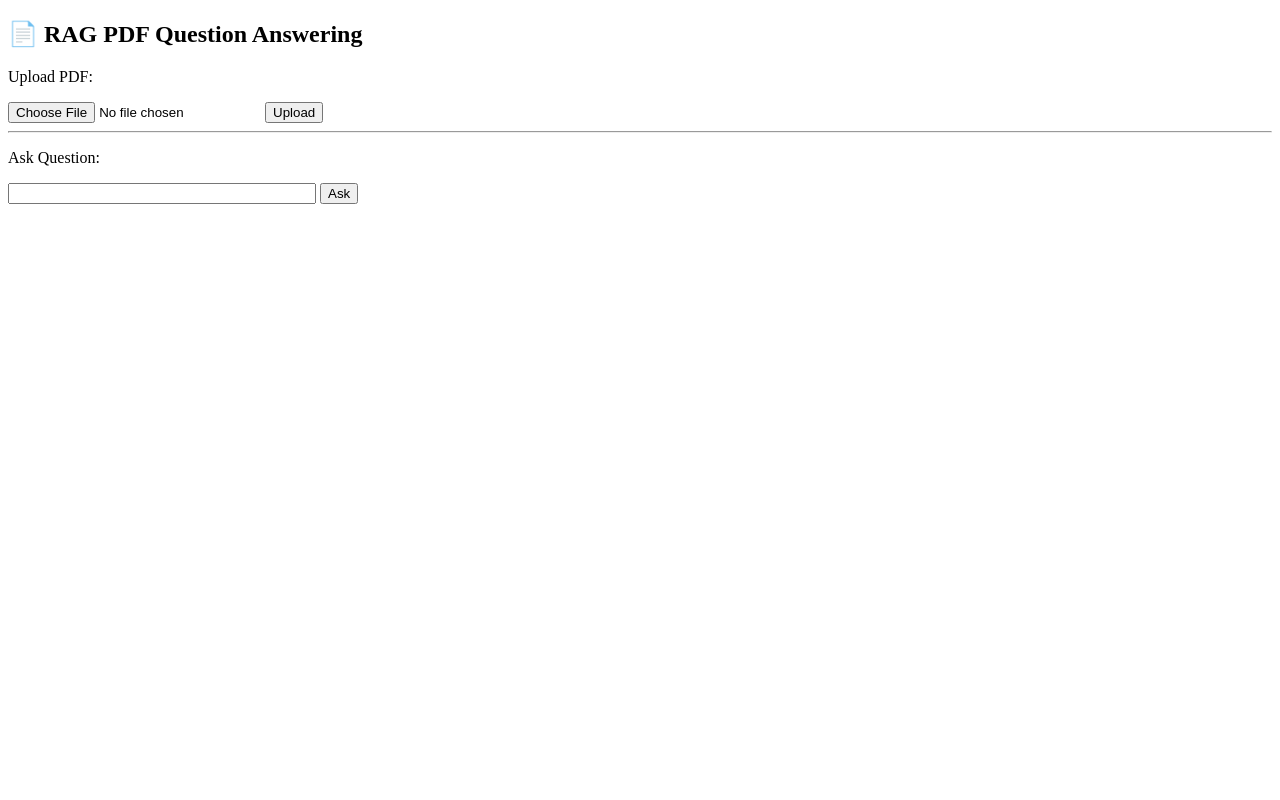
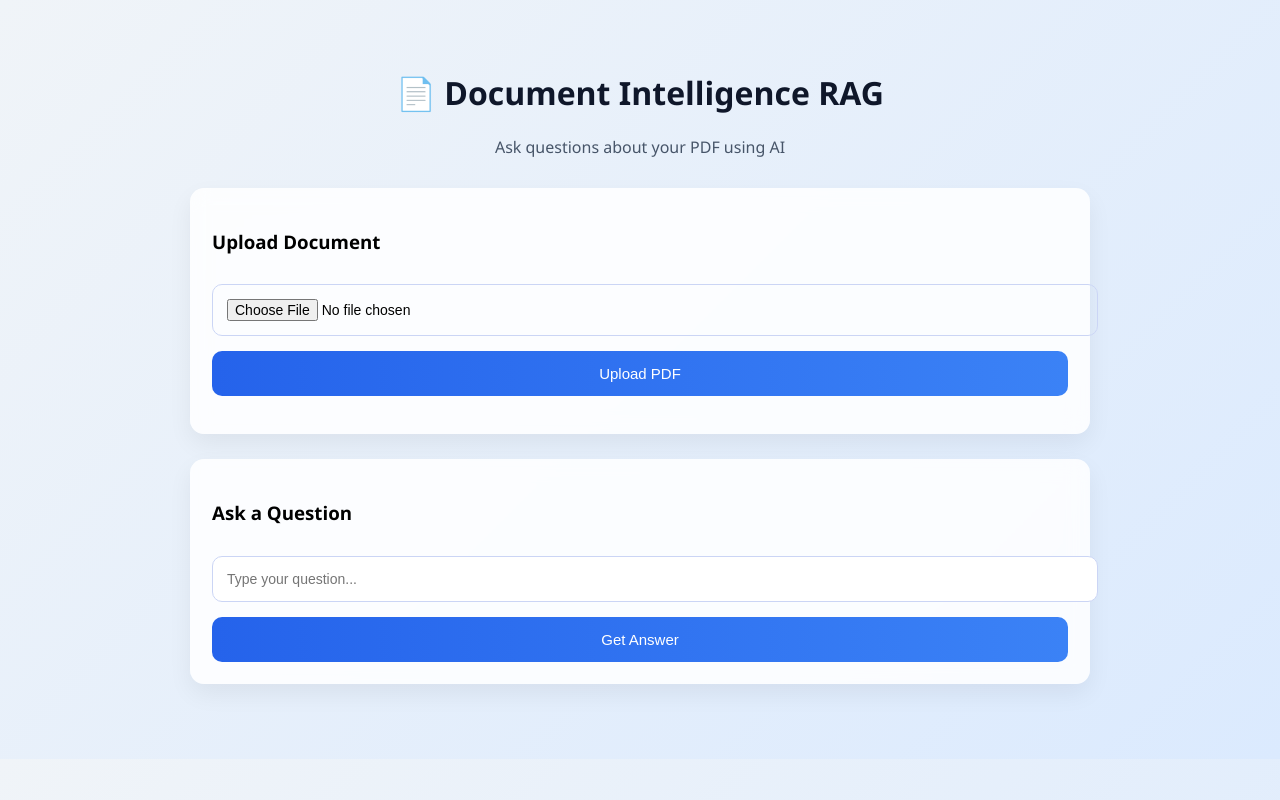
Before and after one commit to lalchhabi/Open-Source-Document-Intelligence-System, a Flask app: page / in a window 1280 px wide. Run offline with Flask 3, Linux system fonts and the light colour scheme.

Commit message:
improvise the ui part add progress bar and css

```diff
--- /dev/null
+++ b/static/style.css
@@ -0,0 +1,146 @@
+/* ---------- GLOBAL ---------- */
+body {
+    font-family: 'Segoe UI', sans-serif;
+    background: linear-gradient(135deg, #f0f4f8, #dbeafe);
+    margin: 0;
+}
+
+.main {
+    max-width: 900px;
+    margin: 40px auto;
+    padding: 10px;
+}
+
+/* ---------- HEADERS ---------- */
+h1 {
+    text-align: center;
+    color: #0f172a;
+    font-size: 32px;
+}
+
+.subtitle {
+    text-align: center;
+    color: #475569;
+    margin-bottom: 30px;
+}
+
+/* ---------- CARDS ---------- */
+.card {
+    background: rgba(255,255,255,0.85);
+    backdrop-filter: blur(10px);
+    padding: 22px;
+    border-radius: 14px;
+    box-shadow: 0 10px 25px rgba(0,0,0,0.06);
+    margin-bottom: 25px;
+    transition: 0.3s;
+}
+
+.card:hover {
+    transform: translateY(-3px);
+}
+
+/* ---------- INPUTS ---------- */
+input[type="file"],
+input[type="text"] {
+    width: 100%;
+    padding: 14px;
+    border-radius: 10px;
+    border: 1px solid #cbd5f5;
+    margin-top: 12px;
+    font-size: 14px;
+    outline: none;
+    transition: 0.2s;
+}
+
+input:focus {
+    border-color: #2563eb;
+    box-shadow: 0 0 6px rgba(37,99,235,0.3);
+}
+
+/* ---------- BUTTON ---------- */
+button {
+    margin-top: 15px;
+    padding: 14px;
+    width: 100%;
+    border: none;
+    border-radius: 10px;
+    background: linear-gradient(90deg, #2563eb, #3b82f6);
+    color: white;
+    font-size: 15px;
+    cursor: pointer;
+    transition: 0.3s;
+}
+
+button:hover {
+    transform: scale(1.03);
+    background: linear-gradient(90deg, #1d4ed8, #2563eb);
+}
+
+/* ---------- ALERT ---------- */
+.alert {
+    background: #dcfce7;
+    color: #166534;
+    padding: 14px;
+    border-radius: 10px;
+    margin-bottom: 20px;
+    font-weight: 500;
+}
+
+/* ---------- CHAT ---------- */
+.chat {
+    margin-top: 20px;
+    animation: fadeIn 0.4s ease-in-out;
+}
+
+.user-msg {
+    background: #dbeafe;
+    padding: 14px;
+    border-radius: 12px;
+    margin-bottom: 10px;
+}
+
+.bot-msg {
+    background: #f1f5f9;
+    padding: 14px;
+    border-radius: 12px;
+}
+
+/* ---------- SOURCES ---------- */
+.source {
+    background: #f8fafc;
+    padding: 14px;
+    border-left: 5px solid #2563eb;
+    border-radius: 8px;
+    margin-top: 12px;
+}
+
+/* ---------- PROGRESS BAR ---------- */
+.progress-container {
+    width: 100%;
+    background: #e5e7eb;
+    border-radius: 10px;
+    margin-top: 18px;
+    display: none;
+    overflow: hidden;
+}
+
+.progress-bar {
+    height: 14px;
+    width: 0%;
+    background: linear-gradient(90deg,#2563eb,#60a5fa);
+    border-radius: 10px;
+    transition: width 0.4s;
+}
+
+/* ---------- STATUS TEXT ---------- */
+#status {
+    margin-top: 12px;
+    font-weight: 600;
+    color: #1e293b;
+}
+
+/* ---------- ANIMATIONS ---------- */
+@keyframes fadeIn {
+    from { opacity: 0; transform: translateY(10px);}
+    to { opacity: 1; transform: translateY(0);}
+}
--- a/templates/index.html
+++ b/templates/index.html
@@ -1,42 +1,115 @@
 <!DOCTYPE html>
 <html>
 <head>
-    <title>RAG PDF QA</title>
+    <title>Document Intelligence RAG</title>
+    <link rel="stylesheet" href="{{ url_for('static', filename='style.css') }}">
 </head>
+
 <body>
 
-<h2>📄 RAG PDF Question Answering</h2>
-{% if message %}
-    <p style="color: green;"><b>{{ message }}</b></p>
-{% endif %}
+<div class="main">
 
-<form method="POST" enctype="multipart/form-data">
-    <p>Upload PDF:</p>
-    <input type="file" name="pdf">
-    <button type="submit">Upload</button>
-</form>
+    <h1>📄 Document Intelligence RAG</h1>
+    <p class="subtitle">Ask questions about your PDF using AI</p>
 
-<hr>
+    <div class="card">
+        <h3>Upload Document</h3>
 
-<form method="POST">
-    <p>Ask Question:</p>
-    <input type="text" name="query" style="width:300px;">
-    <button type="submit">Ask</button>
-</form>
+        <form id="uploadForm" enctype="multipart/form-data">
+            <input type="file" name="pdf" id="pdfFile" required>
+            <button type="submit">Upload PDF</button>
+        </form>
 
-{% if answer %}
-    <h3>✅ Answer:</h3>
-    <p>{{ answer }}</p>
-{% endif %}
+        <div class="progress-container" id="progressContainer">
+            <div class="progress-bar" id="progressBar"></div>
+        </div>
 
-{% if sources %}
-    <h3>📚 Sources:</h3>
-    {% for s in sources %}
-        <p><b>Page:</b> {{ s.metadata.page }}</p>
-        <p>{{ s.text[:300] }}</p>
-        <hr>
-    {% endfor %}
-{% endif %}
+        <p id="status"></p>
+    </div>
+
+    <!-- Query Section -->
+    <div class="card">
+        <h3>Ask a Question</h3>
+
+        <form id="queryForm">
+            <input type="text" id="queryInput" placeholder="Type your question..." required>
+            <button type="submit">Get Answer</button>
+        </form>
+    </div>
+
+    <!-- Chat Area -->
+    <div id="chatArea"></div>
+
+</div>
+
+<script>
+/* ---------------- UPLOAD LOGIC ---------------- */
+const uploadForm = document.getElementById("uploadForm");
+const progressBar = document.getElementById("progressBar");
+const progressContainer = document.getElementById("progressContainer");
+const statusText = document.getElementById("status");
+
+uploadForm.addEventListener("submit", function(e) {
+    e.preventDefault();
+
+    const file = document.getElementById("pdfFile").files[0];
+    if (!file) return;
+
+    const formData = new FormData();
+    formData.append("pdf", file);
+
+    const xhr = new XMLHttpRequest();
+    progressContainer.style.display = "block";
+
+    xhr.upload.addEventListener("progress", function(e) {
+        if (e.lengthComputable) {
+            let percent = (e.loaded / e.total) * 100;
+            progressBar.style.width = percent + "%";
+        }
+    });
+
+    xhr.onload = function() {
+        statusText.innerText = "✅ Upload & Processing Complete!";
+    };
+
+    xhr.open("POST", "/upload");
+    xhr.send(formData);
+});
+
+
+/* ---------------- QUERY LOGIC ---------------- */
+const queryForm = document.getElementById("queryForm");
+const chatArea = document.getElementById("chatArea");
+
+queryForm.addEventListener("submit", function(e) {
+    e.preventDefault();
+
+    const query = document.getElementById("queryInput").value;
+
+    if (!query) return;
+
+    // Show user message
+    chatArea.innerHTML += `
+        <div class="chat">
+            <div class="user-msg"><b>You:</b> ${query}</div>
+            <div class="bot-msg" id="loading">Thinking...</div>
+        </div>
+    `;
+
+    fetch("/ask", {
+        method: "POST",
+        headers: {"Content-Type": "application/json"},
+        body: JSON.stringify({query: query})
+    })
+    .then(res => res.json())
+    .then(data => {
+        document.getElementById("loading").innerHTML =
+            "<b>AI:</b> " + data.answer;
+    });
+
+    queryForm.reset();
+});
+</script>
 
 </body>
 </html>
```
